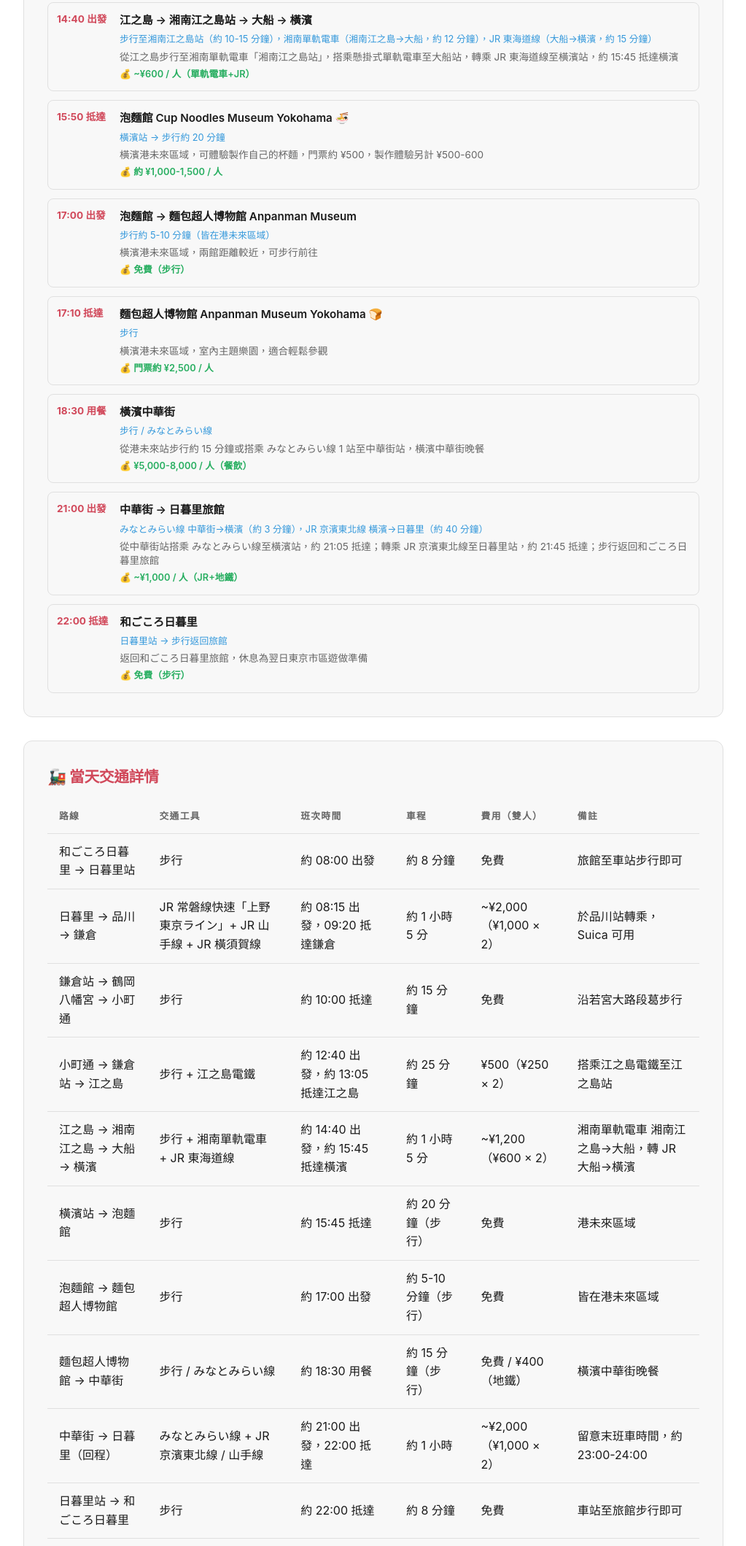
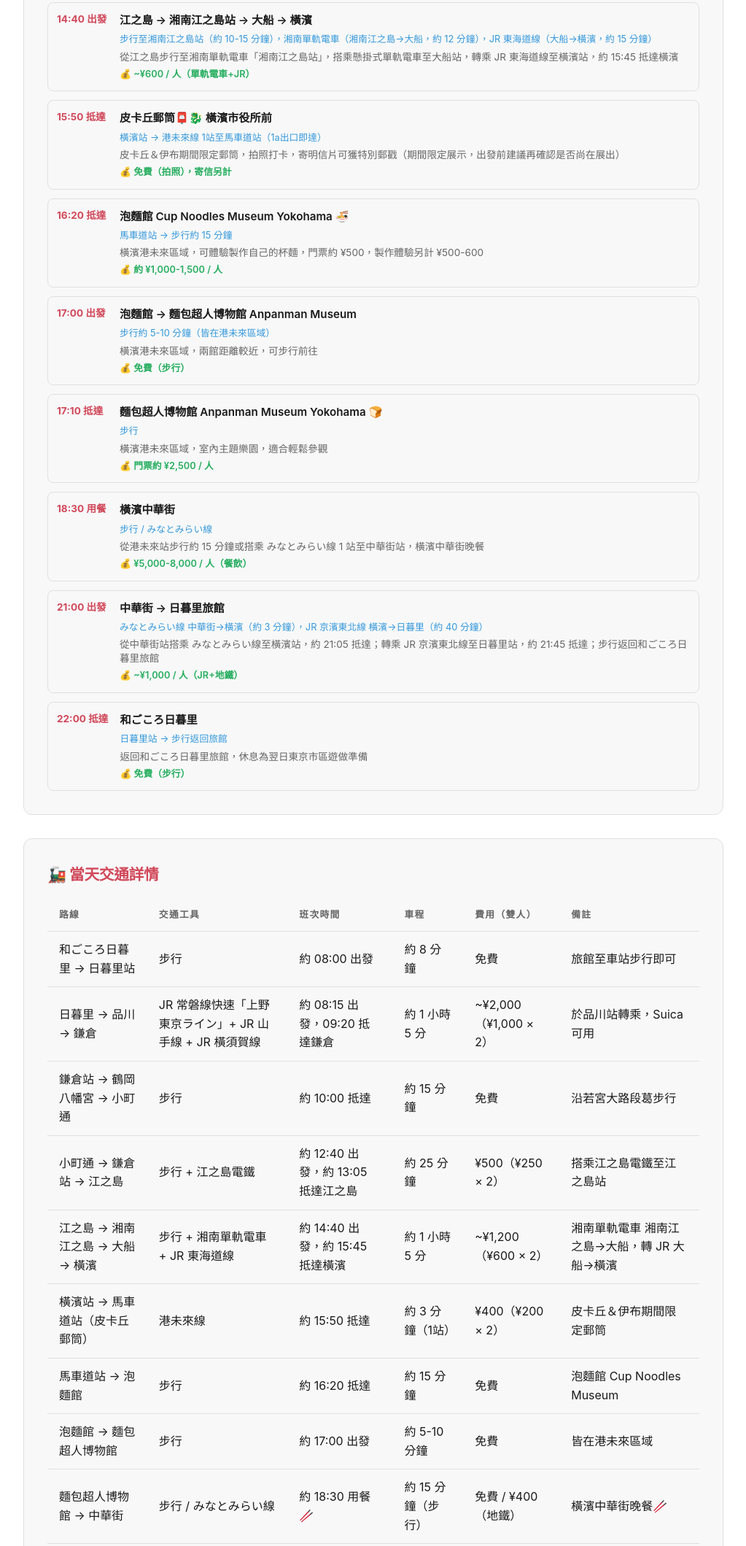
Before and after one commit to dengdualangininder/tokyo-wedding-2026-itinerary, a plain HTML site: page day3.html in a window 1280 px wide. Shown: the part 1227-3346 px from the top of the page at 73% size, without its empty margins (128-1151 px from the left). Drawn offline with nearby package versions, Linux system fonts and the light colour scheme.

Commit message:
Add Pikachu mailbox (Day3) and food emojis to dining items

```diff
--- a/day3.html
+++ b/day3.html
@@ -95,8 +95,17 @@
         <div class="station-item">
           <div class="station-time">15:50 抵達</div>
           <div class="station-info">
+            <div class="station-name">皮卡丘郵筒📮🐉 橫濱市役所前</div>
+            <div class="station-transport">橫濱站 → 港未來線 1站至馬車道站（1a出口即達）</div>
+            <div class="station-detail">皮卡丘＆伊布期間限定郵筒，拍照打卡，寄明信片可獲特別郵戳（期間限定展示，出發前建議再確認是否尚在展出）</div>
+            <div class="station-cost">💰 免費（拍照），寄信另計</div>
+          </div>
+        </div>
+        <div class="station-item">
+          <div class="station-time">16:20 抵達</div>
+          <div class="station-info">
             <div class="station-name">泡麵館 Cup Noodles Museum Yokohama 🍜</div>
-            <div class="station-transport">橫濱站 → 步行約 20 分鐘</div>
+            <div class="station-transport">馬車道站 → 步行約 15 分鐘</div>
             <div class="station-detail">橫濱港未來區域，可體驗製作自己的杯麵，門票約 ¥500，製作體驗另計 ¥500-600</div>
             <div class="station-cost">💰 約 ¥1,000-1,500 / 人</div>
           </div>
@@ -161,9 +170,10 @@
           <tr><td>鎌倉站 → 鶴岡八幡宮 → 小町通</td><td>步行</td><td>約 10:00 抵達</td><td>約 15 分鐘</td><td>免費</td><td>沿若宮大路段葛步行</td></tr>
           <tr><td>小町通 → 鎌倉站 → 江之島</td><td>步行 + 江之島電鐵</td><td>約 12:40 出發，約 13:05 抵達江之島</td><td>約 25 分鐘</td><td>¥500（¥250 × 2）</td><td>搭乘江之島電鐵至江之島站</td></tr>
           <tr><td>江之島 → 湘南江之島 → 大船 → 橫濱</td><td>步行 + 湘南單軌電車 + JR 東海道線</td><td>約 14:40 出發，約 15:45 抵達橫濱</td><td>約 1 小時 5 分</td><td>~¥1,200（¥600 × 2）</td><td>湘南單軌電車 湘南江之島→大船，轉 JR 大船→橫濱</td></tr>
-          <tr><td>橫濱站 → 泡麵館</td><td>步行</td><td>約 15:45 抵達</td><td>約 20 分鐘（步行）</td><td>免費</td><td>港未來區域</td></tr>
-          <tr><td>泡麵館 → 麵包超人博物館</td><td>步行</td><td>約 17:00 出發</td><td>約 5-10 分鐘（步行）</td><td>免費</td><td>皆在港未來區域</td></tr>
-          <tr><td>麵包超人博物館 → 中華街</td><td>步行 / みなとみらい線</td><td>約 18:30 用餐</td><td>約 15 分鐘（步行）</td><td>免費 / ¥400（地鐵）</td><td>橫濱中華街晚餐</td></tr>
+          <tr><td>橫濱站 → 馬車道站（皮卡丘郵筒）</td><td>港未來線</td><td>約 15:50 抵達</td><td>約 3 分鐘（1站）</td><td>¥400（¥200 × 2）</td><td>皮卡丘＆伊布期間限定郵筒</td></tr>
+          <tr><td>馬車道站 → 泡麵館</td><td>步行</td><td>約 16:20 抵達</td><td>約 15 分鐘</td><td>免費</td><td>泡麵館 Cup Noodles Museum</td></tr>
+          <tr><td>泡麵館 → 麵包超人博物館</td><td>步行</td><td>約 17:00 出發</td><td>約 5-10 分鐘</td><td>免費</td><td>皆在港未來區域</td></tr>
+          <tr><td>麵包超人博物館 → 中華街</td><td>步行 / みなとみらい線</td><td>約 18:30 用餐🥢</td><td>約 15 分鐘（步行）</td><td>免費 / ¥400（地鐵）</td><td>橫濱中華街晚餐🥢</td></tr>
           <tr><td>中華街 → 日暮里（回程）</td><td>みなとみらい線 + JR 京濱東北線 / 山手線</td><td>約 21:00 出發，22:00 抵達</td><td>約 1 小時</td><td>~¥2,000（¥1,000 × 2）</td><td>留意末班車時間，約 23:00-24:00</td></tr>
           <tr><td>日暮里站 → 和ごころ日暮里</td><td>步行</td><td>約 22:00 抵達</td><td>約 8 分鐘</td><td>免費</td><td>車站至旅館步行即可</td></tr>
         </tbody>
@@ -209,7 +219,8 @@
         { name: '鶴岡八幡宮', lat: 35.3274, lng: 139.5395, type: 'shrine', time: '10:00 抵達', transport: '從鎌倉站步行 10 分鐘', detail: '參拜並祈求婚姻美滿', cost: '免費' },
         { name: '小町通', lat: 35.3189, lng: 139.5355, type: 'shopping', time: '12:00 出發', transport: '步行', detail: '鎌倉小町通美食街，購買伴手禮', cost: '自由消費' },
         { name: '江之島', lat: 35.3021, lng: 139.4824, type: 'location', time: '13:05 抵達', transport: '江之島電鐵 鎌倉→江之島', detail: '江之島名物吻仔魚午餐，相模灣海景', cost: '¥250 / 人（江之電）' },
-        { name: '橫濱港未來', lat: 35.4565, lng: 139.6350, type: 'location', time: '15:45 抵達', transport: '湘南單軌電車 江之島→大船，JR 東海道線→橫濱', detail: '泡麵館 Cup Noodles Museum 與 麵包超人博物館', cost: '~¥600 / 人（單軌電車+JR）' },
+        { name: '皮卡丘郵筒📮🐉', lat: 35.4437, lng: 139.6380, type: 'food', time: '15:50 抵達', transport: '橫濱站 → 港未來線 1站至馬車道站（1a出口即達）', detail: '橫濱市役所前皮卡丘＆伊布期間限定郵筒，拍照打卡，寄明信片可獲特別郵戳', cost: '免費（拍照），寄信另計' },
+        { name: '泡麵館 Cup Noodles Museum Yokohama 🍜', lat: 35.4565, lng: 139.6350, type: 'location', time: '16:20 抵達', transport: '馬車道站 → 步行約 15 分鐘或搭乘港未來線至新高島站', detail: '泡麵館 Cup Noodles Museum 與 麵包超人博物館', cost: '~¥600 / 人（單軌電車+JR）' },
         { name: '中華街', lat: 35.4437, lng: 139.6440, type: 'restaurant', time: '18:30 用餐', transport: '步行', detail: '橫濱中華街晚餐', cost: '¥5,000-8,000 / 人' },
         { name: '和ごころ日暮里', lat: 35.7265, lng: 139.7730, type: 'hotel', time: '22:00 抵達', transport: 'JR 京濱東北線 + 山手線', detail: '中華街 → 日暮里站 → 步行返回旅館', cost: '~¥1,000 / 人（JR+地鐵）' }
       ];
```
Also changed, not shown: day4.html (+5 -5 lines).
